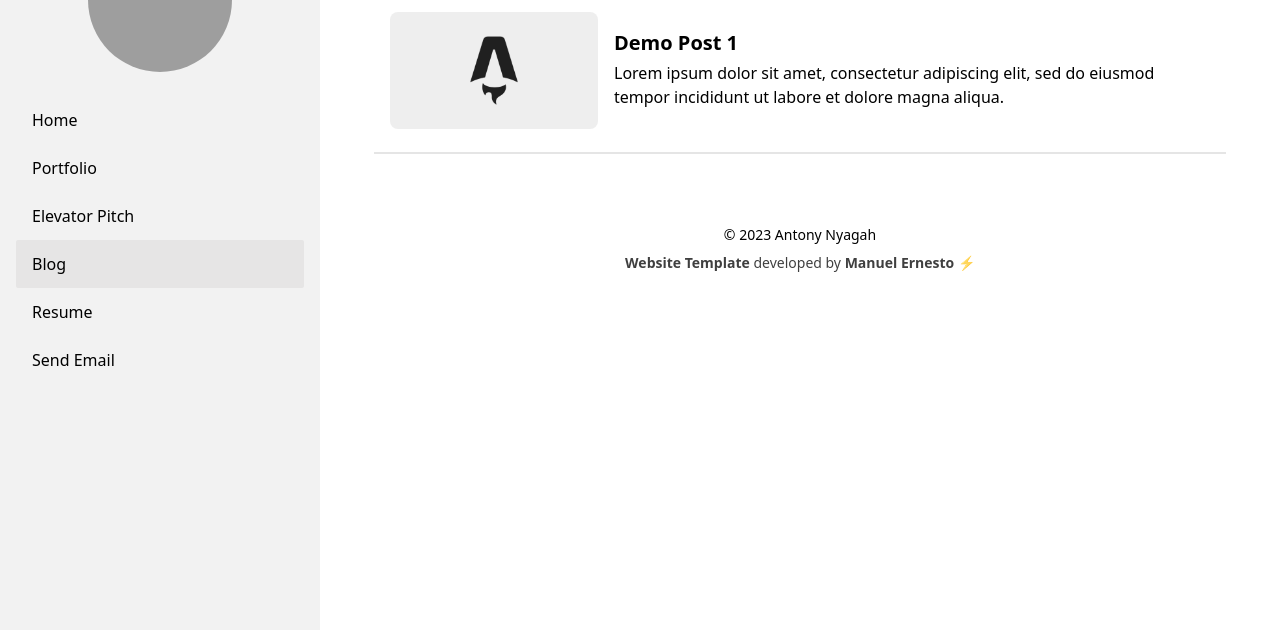
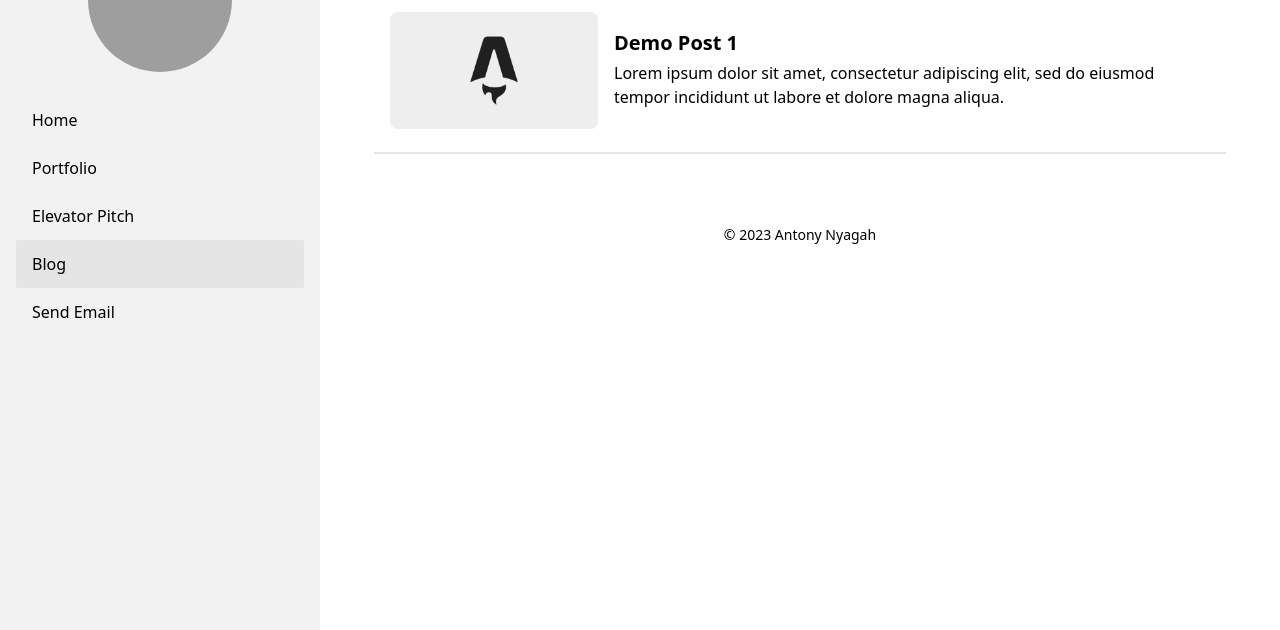
Before and after one commit to tony-nyagah/tony-nyagah.github.io, an Astro site: page /blog in a window 1280 px wide. Shown: the part 100-730 px from the top of the page. Built offline with nearby package versions, Linux system fonts and the light colour scheme; Astro itself is replaced by a stand-in of ours; grey boxes are pictures that could not be loaded.

Commit message:
made some modifications

```diff
--- a/src/components/Footer.astro
+++ b/src/components/Footer.astro
@@ -8,8 +8,8 @@ const today = new Date();
   </div>
   <div class="inline opacity-75">
     <!-- Thanks for using this template. Please keep this line to support my work :) -->
-    <a href="https://astro-modern-personal-website.netlify.app/" target="_blank" class="font-bold">Website Template</a> developed by
-    <a href="https://manuelernestog.github.io" target="_blank" class="font-bold">Manuel Ernesto ⚡️</a>
+    <!-- <a href="https://astro-modern-personal-website.netlify.app/" target="_blank" class="font-bold">Website Template</a> developed by
+    <a href="https://manuelernestog.github.io" target="_blank" class="font-bold">Manuel Ernesto ⚡️</a> -->
   </div>
 </footer>
 <style>
--- a/src/components/SideBar.astro
+++ b/src/components/SideBar.astro
@@ -32,7 +32,7 @@ import { Image } from "@astrojs/image/components";
       <li><a id="projects" href="/projects">Portfolio</a></li>
       <li><a id="elevator_pitch" href="/elevator_pitch">Elevator Pitch</a>
       <li><a id="blog" href="/blog/">Blog</a></li>
-      <li><a id="cv" href="/resume">Resume</a></li>
+      <!-- <li><a id="cv" href="/resume">Resume</a></li> -->
       <li><a href="mailto:tony.m.nyagah@gmail.com">Send Email</a></li>
     </ul>
     <div class="social-icons px-4 my-2 flex self-center">
--- a/src/pages/index.astro
+++ b/src/pages/index.astro
@@ -16,7 +16,7 @@ const last_posts = posts.slice(0, 3);
     <div class="text-xl py-1">Hey there 👋</div>
     <div class="text-5xl font-bold">I'm Antony Nyagah</div>
     <div class="text-3xl py-3 font-bold">
-      Software Engineer and Data Scientist
+      Software Engineer and Data Scientist in Training
     </div>
     <div class="text-2xl py-3 font-bold">Bio</div>
     <div class="py-2">
```
